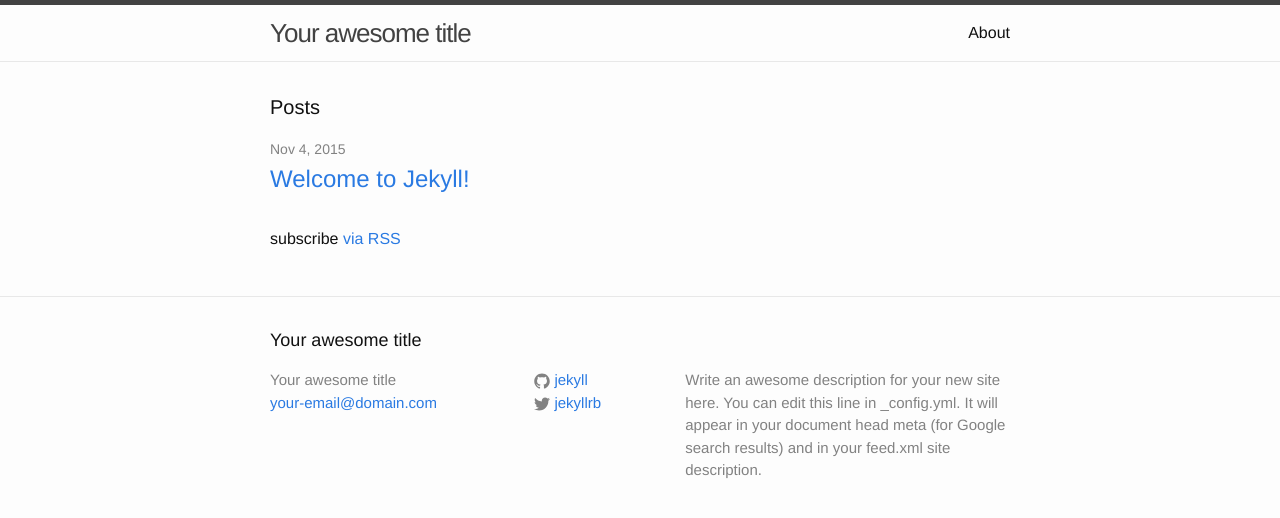
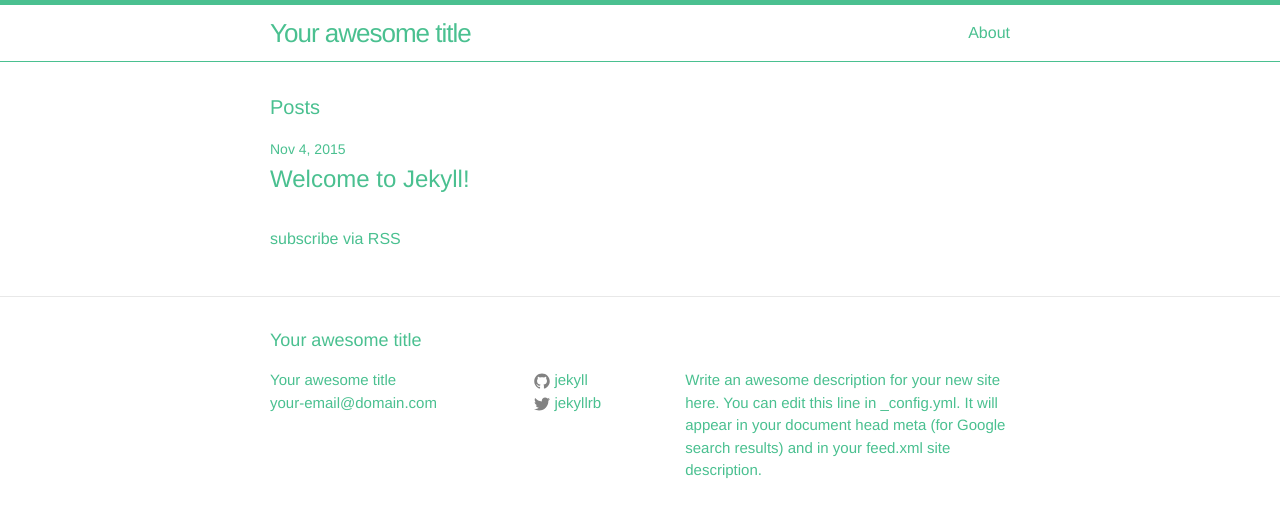
Before and after one commit to BingjieGao/bingjiegao.github.io, a Jekyll site: the page built from index.html, in a window 1280 px wide. Shown: the top 518 px of the page. Built offline with Jekyll 4.4.1, drawn with Linux system fonts in a browser that asks for light colours.

Commit message:
change to green

```diff
--- a/_sass/_base.scss
+++ b/_sass/_base.scss
@@ -110,7 +110,7 @@
  * Blockquotes
  */
 blockquote {
-    color: $grey-color;
+    color: #4AC090;
     border-left: 4px solid $grey-color-light;
     padding-left: $spacing-unit / 2;
     font-size: 18px;
--- a/_sass/_layout.scss
+++ b/_sass/_layout.scss
@@ -2,8 +2,8 @@
  * Site header
  */
 .site-header {
-    border-top: 5px solid $grey-color-dark;
-    border-bottom: 1px solid $grey-color-light;
+    border-top: 5px solid #4AC090;
+    border-bottom: 1px solid #4AC090;
     min-height: 56px;
 
     // Positioning context for the mobile navigation icon
@@ -20,7 +20,7 @@
 
     &,
     &:visited {
-        color: $grey-color-dark;
+        color: #4AC090;
     }
 }
 
@@ -47,7 +47,7 @@
         top: 9px;
         right: $spacing-unit / 2;
         background-color: $background-color;
-        border: 1px solid $grey-color-light;
+        border: 1px solid #4AC090;
         border-radius: 5px;
         text-align: right;
 
@@ -115,7 +115,7 @@
 
 .footer-col-wrapper {
     font-size: 15px;
-    color: $grey-color;
+    color: #4AC090;
     margin-left: -$spacing-unit / 2;
     @extend %clearfix;
 }
@@ -186,7 +186,7 @@
 
 .post-meta {
     font-size: $small-font-size;
-    color: $grey-color;
+    color: #4AC090;
 }
 
 .post-link {
--- a/css/main.scss
+++ b/css/main.scss
@@ -14,9 +14,9 @@
 
 $spacing-unit:     30px;
 
-$text-color:       #111;
-$background-color: #fdfdfd;
-$brand-color:      #2a7ae2;
+$text-color:       #4AC090;
+$background-color: transparent;
+$brand-color:      #4AC090;
 
 $grey-color:       #828282;
 $grey-color-light: lighten($grey-color, 40%);
```
Also changed, not shown: 10 other files.
